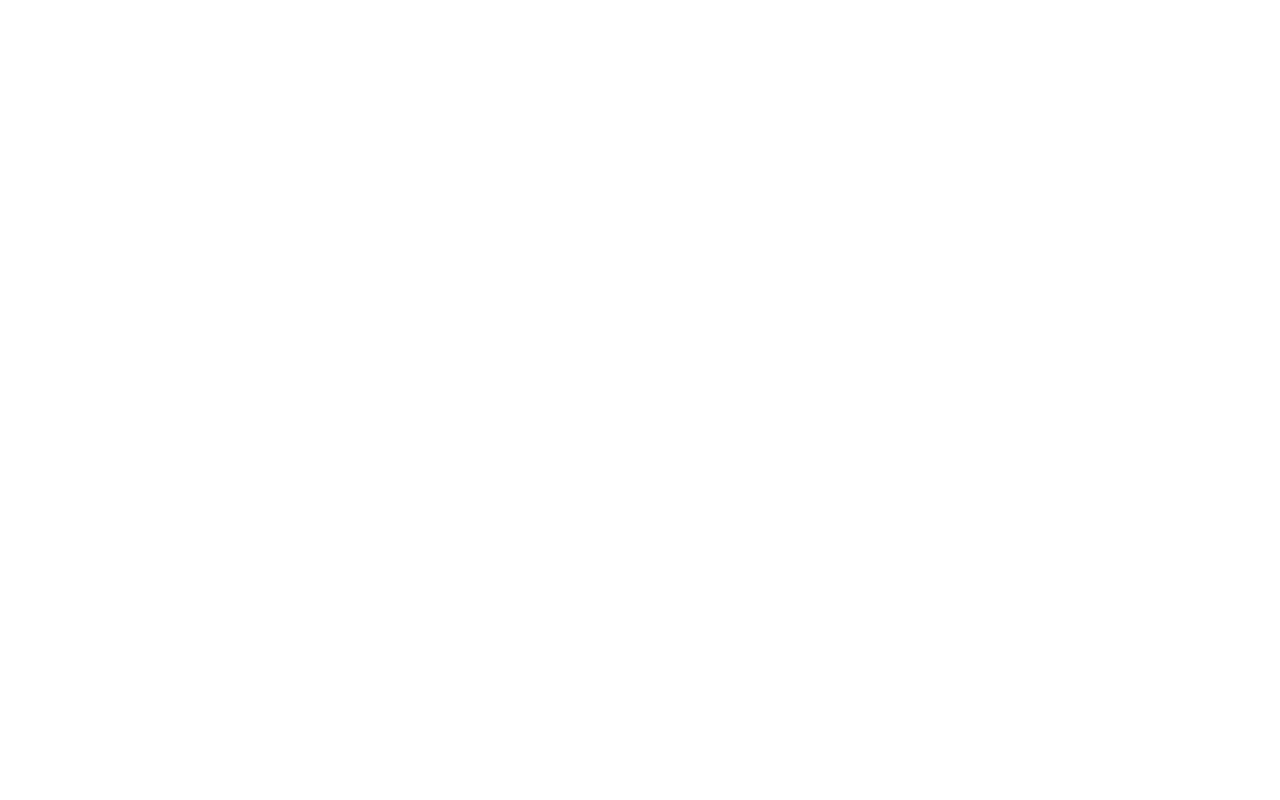
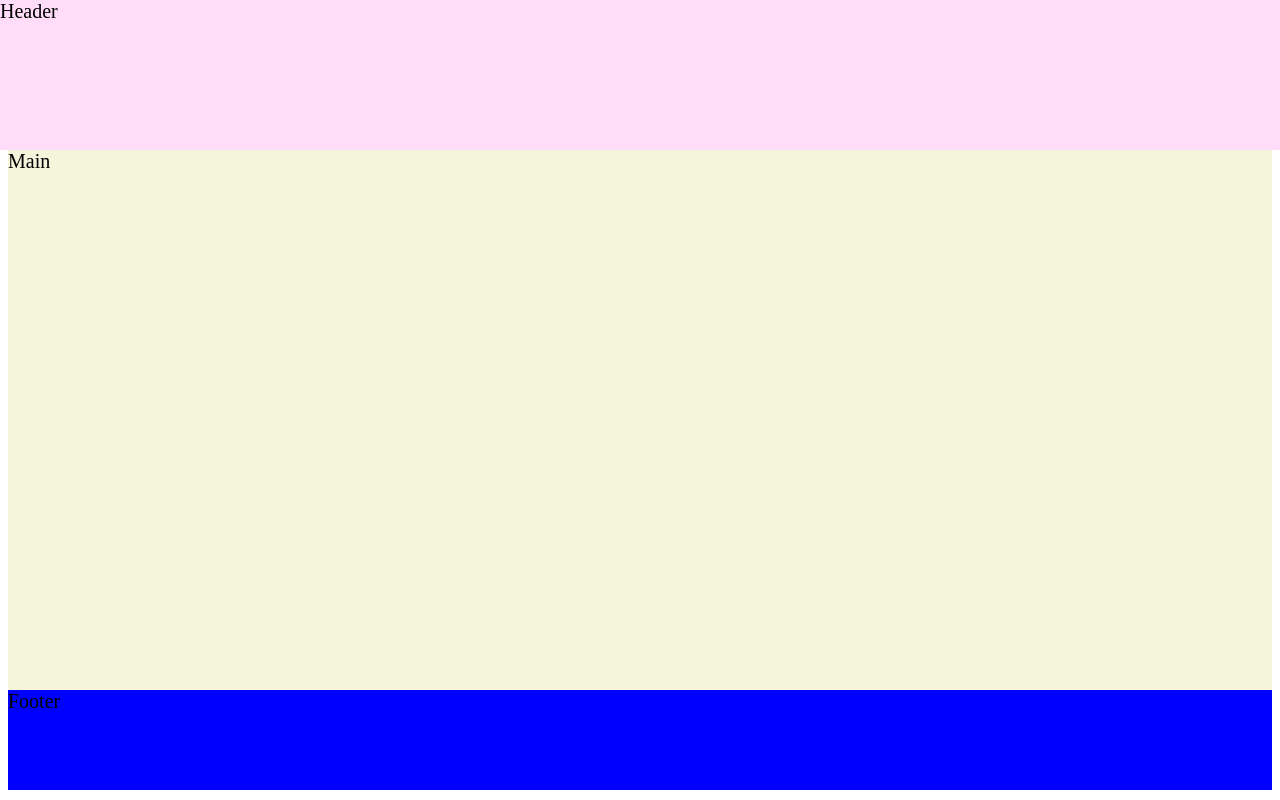
Before and after one commit to jose-meurer/html-css, a plain HTML site: page unidades-medida/calc.html in a window 1280 px wide. Drawn offline with Linux system fonts and the light colour scheme.

Commit message:
css calc , unidade ch, variaveis

```diff
--- a/unidades-medida/calc.html
+++ b/unidades-medida/calc.html
@@ -4,8 +4,39 @@
     <meta charset="UTF-8">
     <meta name="viewport" content="width=device-width, initial-scale=1.0">
     <title>Unidades de medida</title>
+
+    <style>
+        html {
+            font-size: 62.5%;
+        }
+
+        header{
+            width: 100%;
+            background-color: rgba(255, 0, 200, 0.137);
+            height: 15rem;
+            font-size: 2rem;
+            position: fixed;
+            top: 0;
+            left: 0;
+        }
+
+        main{
+            min-height: calc(100vh - 15rem - 11rem);
+            background-color: beige;
+            font-size: 2rem;
+            margin-top: 15rem;
+        }
+
+        footer{
+            height: 10rem;
+            font-size: 2rem;
+            background-color: blue;
+        }
+    </style>
 </head>
 <body>
-
+    <header>Header</header>
+    <main>Main</main>
+    <footer>Footer</footer>
 </body>
 </html>
```
Also changed, not shown: unidades-medida/unidade-ch.html (+1 -1 lines), variaveis-css/index.html (added, +57 -0 lines).
